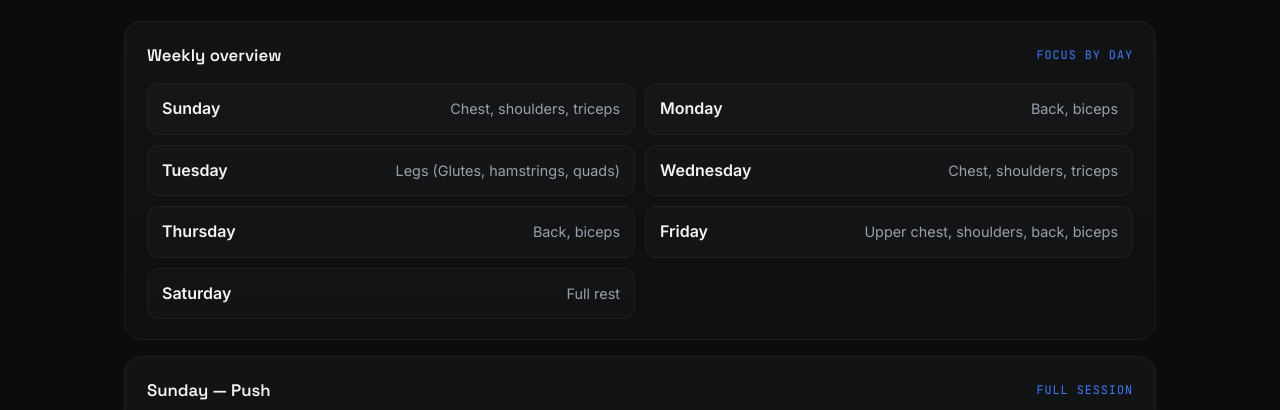
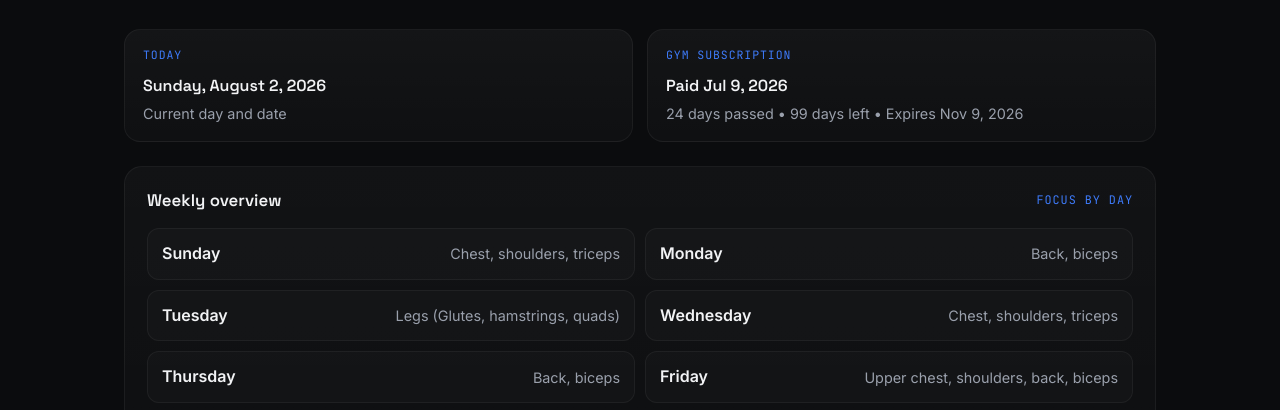
Before and after one commit to Seung-Vannet/Portfolio, a plain HTML site: page workout.html in a window 1280 px wide. Shown: the part 315-725 px from the top of the page. Drawn offline with Linux system fonts and the light colour scheme.

Commit message:
add day showcase and countdown

```diff
--- a/workout.html
+++ b/workout.html
@@ -94,6 +94,46 @@
       .hero p {
         color: var(--ink-dim);
         max-width: 720px;
+      }
+
+      .info-grid {
+        display: grid;
+        grid-template-columns: repeat(2, minmax(0, 1fr));
+        gap: 14px;
+        margin: 8px 0 24px;
+      }
+
+      .info-card {
+        border: 1px solid var(--line-soft);
+        background: linear-gradient(
+          180deg,
+          rgba(255, 255, 255, 0.04),
+          rgba(255, 255, 255, 0.018)
+        );
+        border-radius: 16px;
+        padding: 16px 18px;
+      }
+
+      .info-label {
+        font-family: var(--font-mono);
+        font-size: 0.72rem;
+        letter-spacing: 0.08em;
+        text-transform: uppercase;
+        color: var(--accent);
+        margin-bottom: 8px;
+      }
+
+      .info-value {
+        font-family: var(--font-display);
+        font-size: 1rem;
+        font-weight: 600;
+        color: var(--ink);
+        margin-bottom: 4px;
+      }
+
+      .info-subtext {
+        color: var(--ink-dim);
+        font-size: 0.9rem;
       }
 
       .day-card {
@@ -362,6 +402,19 @@
           A weekly split centered on strength, recovery, and deep focus blocks.
           This page now reflects your updated schedule for the next cycle.
         </p>
+      </section>
+
+      <section class="info-grid">
+        <div class="info-card">
+          <div class="info-label">Today</div>
+          <div class="info-value" id="today-date"></div>
+          <div class="info-subtext" id="today-day"></div>
+        </div>
+        <div class="info-card">
+          <div class="info-label">Gym subscription</div>
+          <div class="info-value" id="subscription-paid"></div>
+          <div class="info-subtext" id="subscription-countdown"></div>
+        </div>
       </section>
 
       <section class="day-card">
@@ -835,6 +888,13 @@
       const dayCards = document.querySelectorAll(".day-card[id]");
       let activeHighlightId = null;
 
+      const todayDateEl = document.getElementById("today-date");
+      const todayDayEl = document.getElementById("today-day");
+      const subscriptionPaidEl = document.getElementById("subscription-paid");
+      const subscriptionCountdownEl = document.getElementById(
+        "subscription-countdown",
+      );
+
       const clearHighlights = () => {
         dayCards.forEach((card) => card.classList.remove("is-highlighted"));
       };
@@ -888,6 +948,58 @@
         });
       });
 
+      const updateStatusInfo = () => {
+        if (todayDateEl) {
+          const today = new Date();
+          todayDateEl.textContent = today.toLocaleDateString("en-US", {
+            weekday: "long",
+            month: "long",
+            day: "numeric",
+            year: "numeric",
+          });
+          todayDayEl.textContent = "Current day and date";
+        }
+
+        if (subscriptionPaidEl && subscriptionCountdownEl) {
+          const paidDate = new Date("2026-07-09T00:00:00");
+          const expiresAt = new Date(paidDate);
+          expiresAt.setMonth(expiresAt.getMonth() + 4);
+
+          const today = new Date();
+          today.setHours(0, 0, 0, 0);
+
+          const timeLeft = expiresAt - today;
+          const daysPassed = Math.max(
+            0,
+            Math.floor((today - paidDate) / (1000 * 60 * 60 * 24)),
+          );
+          const daysLeft = Math.max(
+            0,
+            Math.ceil(timeLeft / (1000 * 60 * 60 * 24)),
+          );
+
+          subscriptionPaidEl.textContent = `Paid ${paidDate.toLocaleDateString(
+            "en-US",
+            {
+              month: "short",
+              day: "numeric",
+              year: "numeric",
+            },
+          )}`;
+          subscriptionCountdownEl.textContent = `${daysPassed} days passed • ${daysLeft} days left • Expires ${expiresAt.toLocaleDateString(
+            "en-US",
+            {
+              month: "short",
+              day: "numeric",
+              year: "numeric",
+            },
+          )}`;
+        }
+      };
+
+      updateStatusInfo();
+      setInterval(updateStatusInfo, 60000);
+
       if (window.location.hash) {
         const initialId = window.location.hash.slice(1);
         activeHighlightId = initialId;
```
